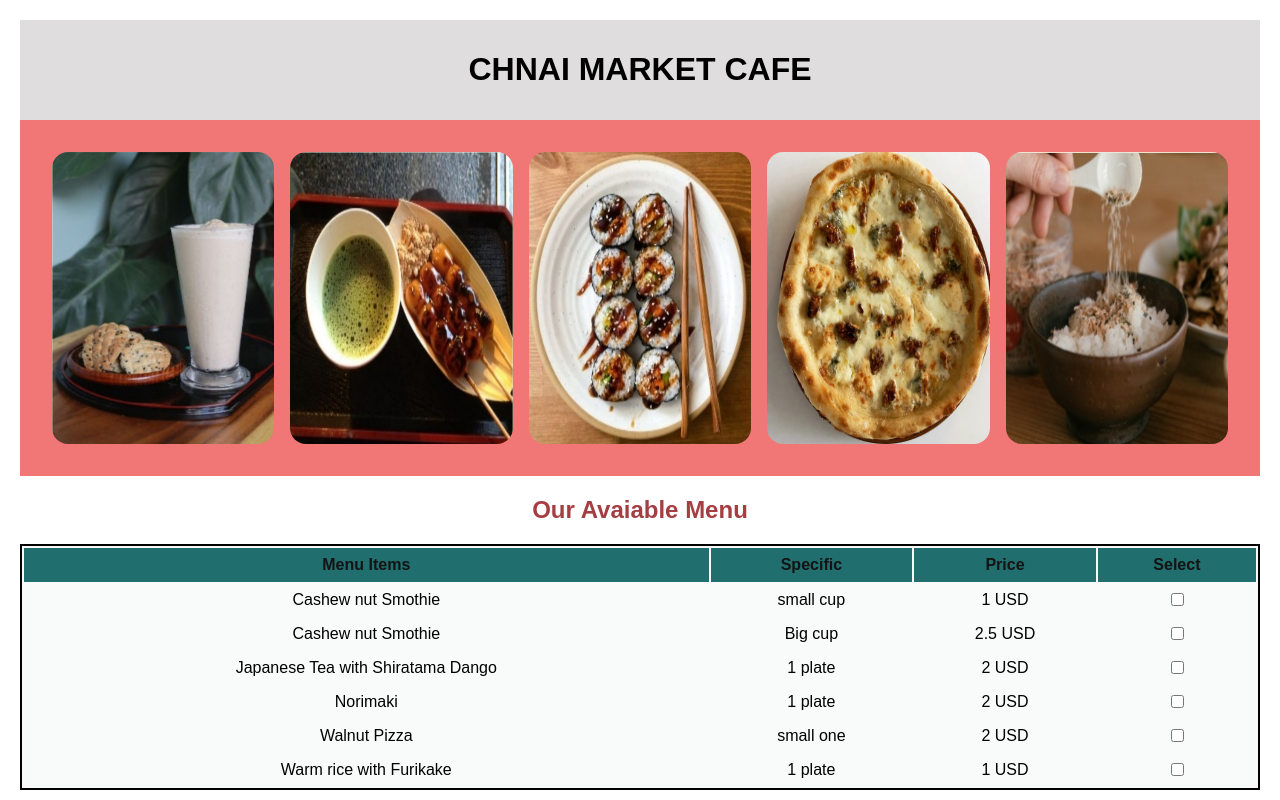
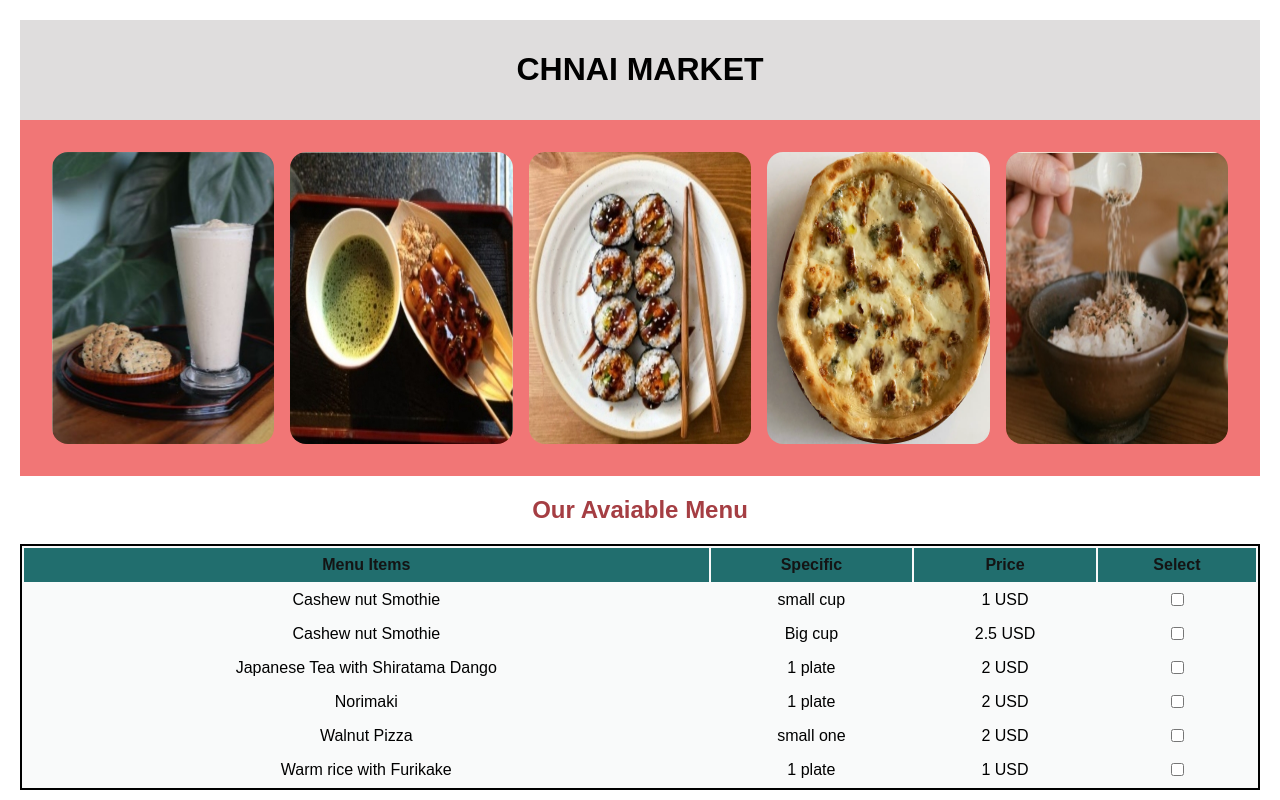
Before and after one commit to cwb-mm/chnai-menu, a plain HTML site: page index.html in a window 1280 px wide. Shown: the top 800 px of the page. Drawn offline with Linux system fonts and the light colour scheme.

Commit message:
Head change
Changes

```diff
--- a/index.html
+++ b/index.html
@@ -8,7 +8,7 @@
 </head>
 <body>
     <header>
-        <h1>CHNAI MARKET CAFE</h1>
+        <h1>CHNAI MARKET </h1>
     </header>
 
     <div class="gallery">
```
